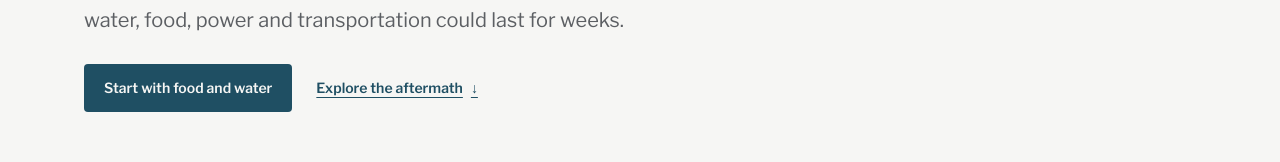
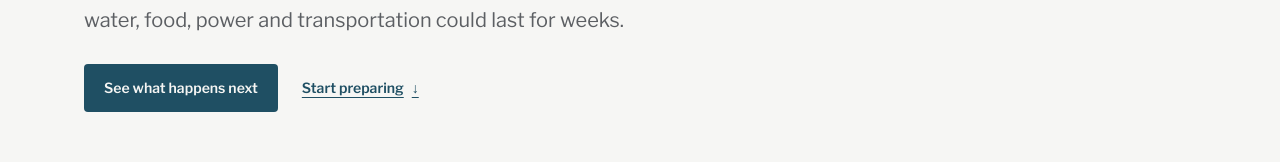
Before and after one commit to tartieret/quakeimpact.ca, a Next.js app: page / in a window 1280 px wide. Shown: the part 389-551 px from the top of the page. Built offline with nearby package versions, Linux system fonts and the light colour scheme; no server answers.

Commit message:
Lead homepage actions into the aftermath timeline

```diff
--- a/src/content/pages/home.tsx
+++ b/src/content/pages/home.tsx
@@ -97,8 +97,8 @@ const link = "text-accent underline underline-offset-2";
 
 export const homeHero = {
   titleLines: ["The shaking", "is the short part."],
-  primary: { label: "Start with food and water", href: "/prepare/" },
-  secondary: { label: "Explore the aftermath", href: "#what-happens-after-the-shaking" },
+  primary: { label: "See what happens next", href: "#what-happens-after-the-shaking" },
+  secondary: { label: "Start preparing", href: "/prepare/" },
 };
 
 export const home: PageModule = {
```
